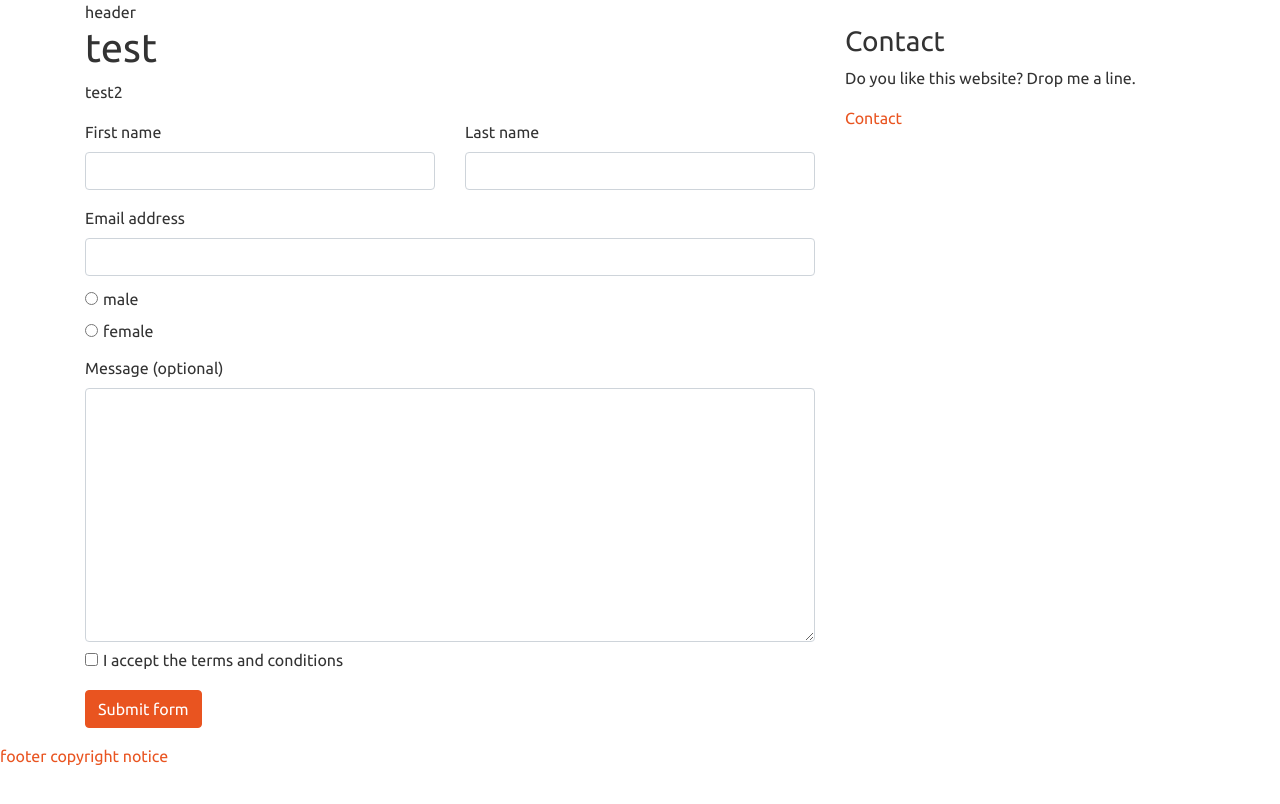
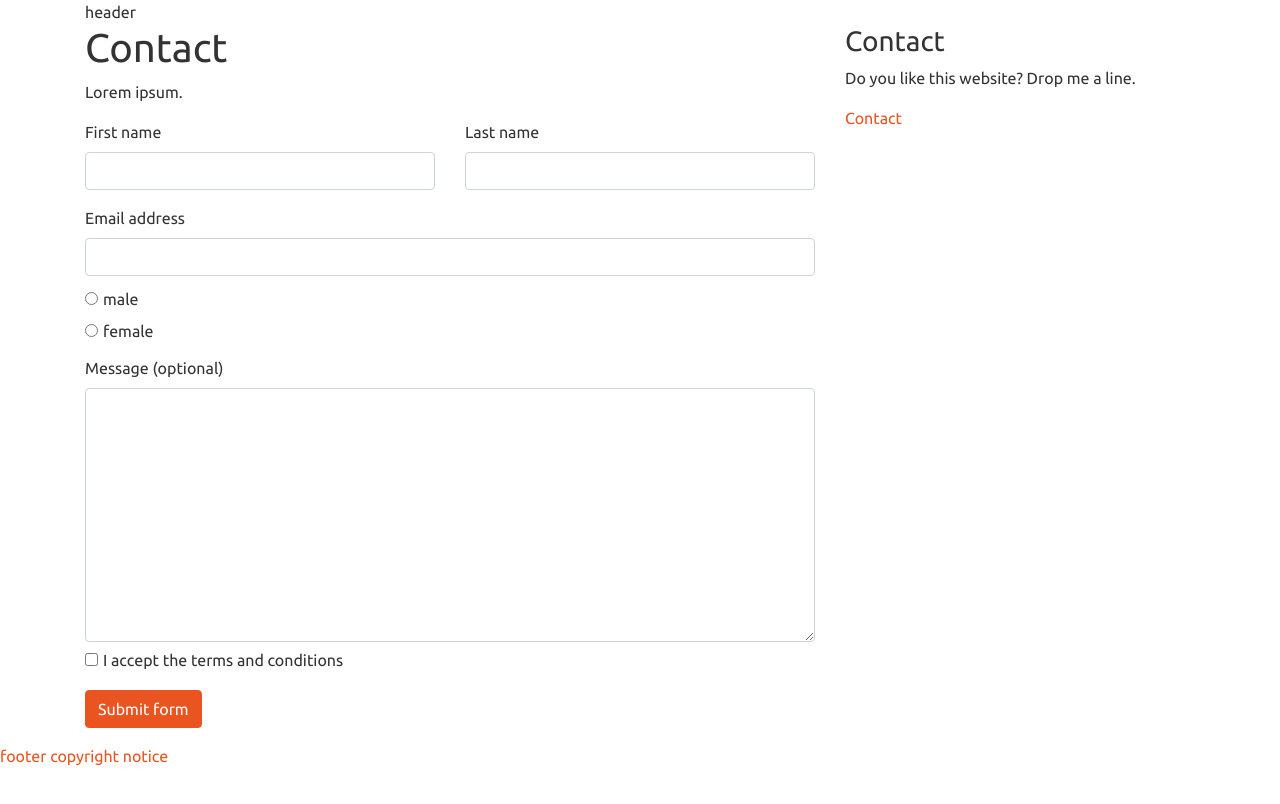
Before and after one commit to jhvanderschee/jekyllconf2019, a Jekyll site: the page built from contact.md, in a window 1280 px wide. Shown: the top 804 px of the page. Built offline with Jekyll 4.4.1, drawn with Linux system fonts in a browser that asks for light colours; nearby versions of some CDN libraries; our own code applies the rules of GitHub Pages for plain Markdown files.

Commit message:
Update contact.md

```diff
--- a/contact.md
+++ b/contact.md
@@ -37,6 +37,6 @@ forms:
         required: true
 ---
 
-# test
+# Contact
 
-test2
+Lorem ipsum.
```
